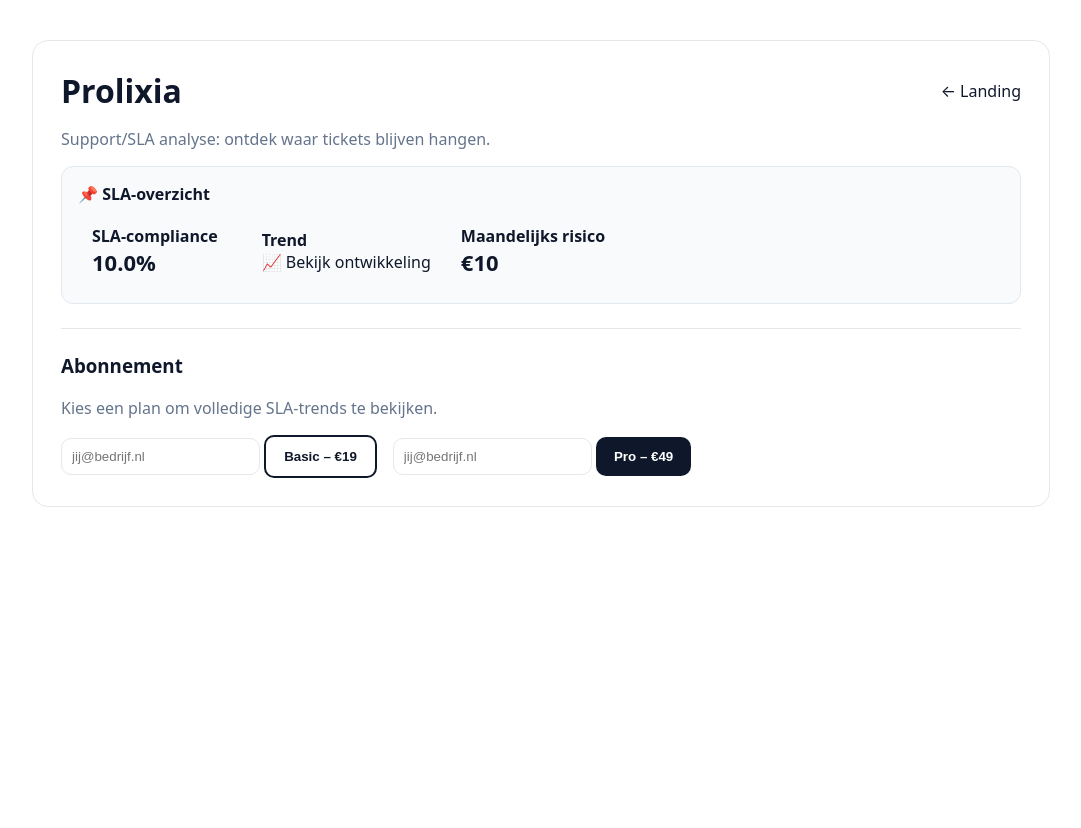
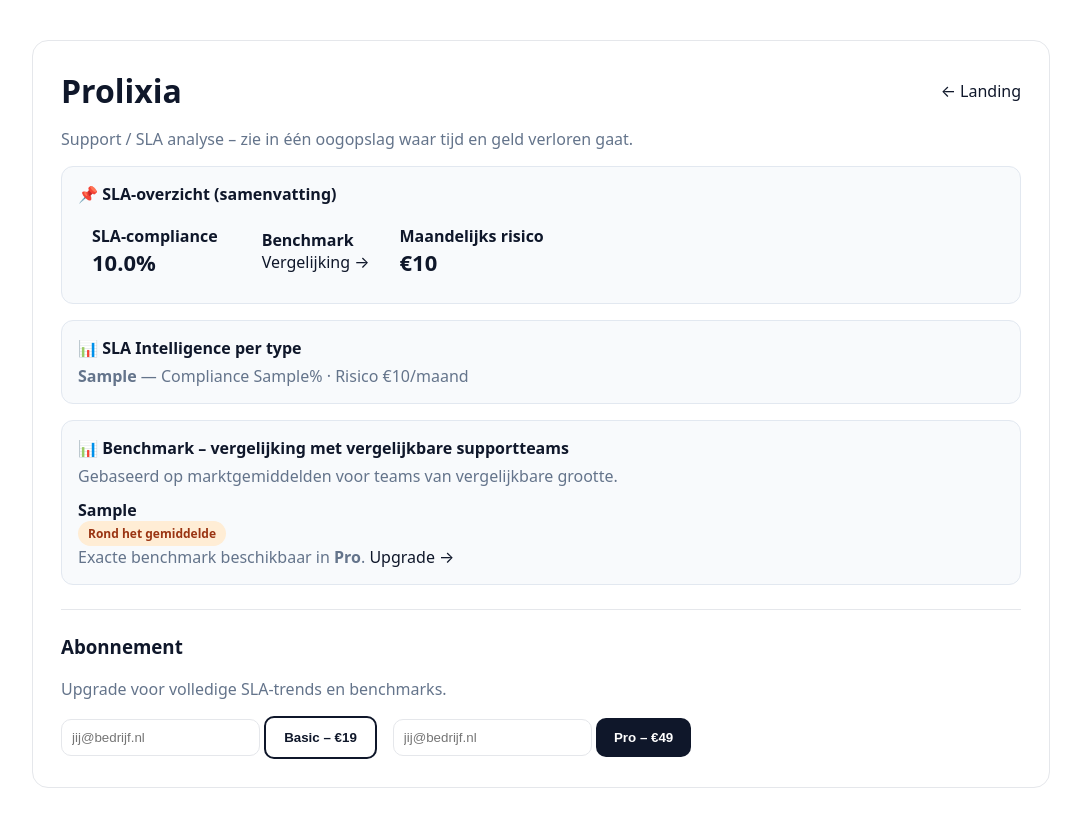
Before and after one commit to Aboe1/process-detector, a FastAPI app: template templates/index.html in a window 1280 px wide. Shown: the whole page, without its empty margins (8-1089 px from the left). Before the commit the page ends 507 px from the top, so only its background shows below. Run offline with FastAPI, Linux system fonts and the light colour scheme; the template is opened without the code that fills it: most values are stand-ins (such as "Sample title", 1, 10 or a date in 2020).

Commit message:
Add SLA benchmark comparison with plan-based gating

```diff
--- a/templates/index.html
+++ b/templates/index.html
@@ -4,25 +4,61 @@
   <meta charset="UTF-8" />
   <meta name="viewport" content="width=device-width, initial-scale=1"/>
   <title>Prolixia – App</title>
+
   <style>
-    body { font-family: system-ui, -apple-system, Segoe UI, Roboto, Arial, sans-serif; margin: 40px; color:#0f172a; scroll-behavior:smooth; }
-    .card { max-width: 960px; padding: 28px; border: 1px solid #e5e7eb; border-radius: 16px; background:#fff; }
-    .row { display:flex; gap:16px; flex-wrap: wrap; align-items:center; }
-    .btn { padding: 12px 18px; border-radius: 10px; border:0; cursor:pointer; background:#0f172a; color:#fff; font-weight:800; text-decoration:none; display:inline-block; }
+    body {
+      font-family: system-ui, -apple-system, Segoe UI, Roboto, Arial, sans-serif;
+      margin: 40px;
+      color:#0f172a;
+      scroll-behavior:smooth;
+    }
+    .card {
+      max-width: 960px;
+      padding: 28px;
+      border: 1px solid #e5e7eb;
+      border-radius: 16px;
+      background:#fff;
+    }
+    .row { display:flex; gap:16px; flex-wrap:wrap; align-items:center; }
+    .btn {
+      padding:12px 18px;
+      border-radius:10px;
+      border:0;
+      cursor:pointer;
+      background:#0f172a;
+      color:#fff;
+      font-weight:800;
+      text-decoration:none;
+    }
     .btn.secondary { background:#fff; color:#0f172a; border:2px solid #0f172a; }
     .btn.blue { background:#2563eb; }
     .muted { color:#64748b; }
+    hr { border:none; border-top:1px solid #e5e7eb; margin:24px 0; }
     input { padding:10px; border-radius:10px; border:1px solid #e5e7eb; }
     a { color:#0f172a; text-decoration:none; }
-    hr { border:none; border-top:1px solid #e5e7eb; margin: 24px 0; }
-    .box { background:#f8fafc; border:1px solid #e2e8f0; padding:16px; border-radius:12px; }
+
+    .box {
+      background:#f8fafc;
+      border:1px solid #e2e8f0;
+      padding:16px;
+      border-radius:12px;
+      margin-top:16px;
+    }
     .box.warn { background:#fff7ed; border-color:#fed7aa; }
-    .pill { padding:4px 10px; border-radius:999px; font-size:12px; font-weight:800; }
-    .pill.high { background:#fee2e2; color:#991b1b; }
-    .pill.medium { background:#ffedd5; color:#9a3412; }
 
     .kpi { cursor:pointer; padding:10px 14px; border-radius:10px; }
     .kpi:hover { background:#eef2ff; }
+
+    .pill {
+      display:inline-block;
+      padding:4px 10px;
+      border-radius:999px;
+      font-size:12px;
+      font-weight:800;
+    }
+    .pill.good { background:#dcfce7; color:#166534; }
+    .pill.avg { background:#ffedd5; color:#9a3412; }
+    .pill.bad { background:#fee2e2; color:#991b1b; }
 
     .overlay {
       position:fixed;
@@ -36,6 +72,7 @@
     .overlay .box { max-width:420px; background:#fff; }
   </style>
 </head>
+
 <body>
 <div class="card">
 
@@ -44,12 +81,12 @@
     <a href="/">← Landing</a>
   </div>
 
-  <p class="muted">Support/SLA analyse: ontdek waar tickets blijven hangen.</p>
+  <p class="muted">Support / SLA analyse – zie in één oogopslag waar tijd en geld verloren gaat.</p>
 
   <!-- ================= KPI SUMMARY ================= -->
   {% if metrics and metrics.sla_by_type %}
   <div class="box">
-    <b>📌 SLA-overzicht</b>
+    <b>📌 SLA-overzicht (samenvatting)</b>
 
     {% set comps = [] %}
     {% set risks = [] %}
@@ -58,36 +95,105 @@
       {% set _ = risks.append(v.monthly_risk_eur_est) %}
     {% endfor %}
 
-    {% set avg_comp = (comps|sum / comps|length) if comps|length > 0 else 0 %}
+    {% set avg_comp = (comps|sum / comps|length) if comps|length else 0 %}
     {% set total_risk = risks|sum %}
 
     <div class="row" style="margin-top:10px;">
       <a class="kpi" href="#sla-intelligence" data-paywall="pro">
         <b>SLA-compliance</b><br>
-        <span style="font-size:22px; font-weight:800;">{{ "%.1f"|format(avg_comp) }}%</span>
+        <span style="font-size:22px;font-weight:800;">{{ "%.1f"|format(avg_comp) }}%</span>
       </a>
 
-      <a class="kpi" href="#sla-trends" data-paywall="pro">
-        <b>Trend</b><br>
-        📈 Bekijk ontwikkeling
+      <a class="kpi" href="#benchmark" data-paywall="pro">
+        <b>Benchmark</b><br>
+        Vergelijking →
       </a>
 
       <div>
         <b>Maandelijks risico</b><br>
-        <span style="font-size:22px; font-weight:800;">€{{ "{:,.0f}".format(total_risk) }}</span>
+        <span style="font-size:22px;font-weight:800;">
+          €{{ "{:,.0f}".format(total_risk) }}
+        </span>
       </div>
     </div>
   </div>
   {% endif %}
 
+  <!-- ================= SLA INTELLIGENCE ================= -->
+  {% if metrics and metrics.sla_by_type %}
+  <div class="box" id="sla-intelligence">
+    <b>📊 SLA Intelligence per type</b>
+
+    {% for t, v in metrics.sla_by_type.items() %}
+      <div class="muted" style="margin-top:6px;">
+        <b>{{ t.replace("_"," ").title() }}</b> —
+        Compliance {{ v.compliance_pct }}% ·
+        Risico €{{ "{:,.0f}".format(v.monthly_risk_eur_est) }}/maand
+      </div>
+    {% endfor %}
+  </div>
+  {% endif %}
+
+  <!-- ================= BENCHMARK ================= -->
+  {% if metrics and metrics.sla_by_type %}
+  <div class="box" id="benchmark">
+    <b>📊 Benchmark – vergelijking met vergelijkbare supportteams</b>
+    <div class="muted" style="margin-top:6px;">
+      Gebaseerd op marktgemiddelden voor teams van vergelijkbare grootte.
+    </div>
+
+    {% for t, v in metrics.sla_by_type.items() %}
+      {% set comp = v.compliance_pct %}
+      {% if t == "first_response" %}
+        {% set avg = 85 %}
+      {% elif t == "waiting" %}
+        {% set avg = 80 %}
+      {% elif t == "resolution" %}
+        {% set avg = 88 %}
+      {% else %}
+        {% set avg = 85 %}
+      {% endif %}
+
+      {% if comp >= avg + 5 %}
+        {% set label = "good" %}
+        {% set text = "Beter dan gemiddeld" %}
+      {% elif comp < avg - 5 %}
+        {% set label = "bad" %}
+        {% set text = "Slechter dan gemiddeld" %}
+      {% else %}
+        {% set label = "avg" %}
+        {% set text = "Rond het gemiddelde" %}
+      {% endif %}
+
+      <div style="margin-top:12px;">
+        <b>{{ t.replace("_"," ").title() }}</b><br>
+
+        {% if active and plan == "pro" %}
+          <span class="pill {{ label }}">{{ text }}</span>
+          <div class="muted">
+            Jouw score: <b>{{ comp }}%</b> • Marktgemiddelde: <b>{{ avg }}%</b>
+          </div>
+        {% else %}
+          <span class="pill {{ label }}">{{ text }}</span>
+          <div class="muted">
+            Exacte benchmark beschikbaar in <b>Pro</b>.
+            <a href="#subscribe">Upgrade →</a>
+          </div>
+        {% endif %}
+      </div>
+    {% endfor %}
+  </div>
+  {% endif %}
+
   <hr>
 
+  <!-- ================= SUBSCRIBE ================= -->
   <h3 id="subscribe">Abonnement</h3>
   <p class="muted">
     {% if active %}
       Huidig plan: <b>{{ plan|upper }}</b>
     {% else %}
-      Kies een plan om volledige SLA-trends te bekijken.
+      Upgrade voor volledige SLA-trends en benchmarks.
     {% endif %}
   </p>
 
@@ -96,21 +202,20 @@
       <input type="email" name="email" required placeholder="jij@bedrijf.nl">
       <button class="btn secondary">Basic – €19</button>
     </form>
+
     <form method="post" action="/subscribe/pro">
       <input type="email" name="email" required placeholder="jij@bedrijf.nl">
       <button class="btn">Pro – €49</button>
     </form>
   </div>
-
 </div>
 
-<!-- ================= PAYWALL OVERLAY ================= -->
+<!-- ================= PAYWALL ================= -->
 <div class="overlay" id="paywall">
   <div class="box warn">
     <b>🔒 Pro-functie</b>
     <p class="muted" style="margin-top:8px;">
-      Gedetailleerde SLA-trends en klikbare analyses zijn beschikbaar in
-      <b>Pro</b>.
+      Benchmarks en klikbare SLA-analyses zijn beschikbaar in het <b>Pro</b>-abonnement.
     </p>
     <div class="row" style="margin-top:12px;">
       <a class="btn blue" href="#subscribe">Upgrade naar Pro →</a>
@@ -136,5 +241,6 @@
     document.getElementById("paywall").style.display = "none";
   }
 </script>
+
 </body>
 </html>
```
